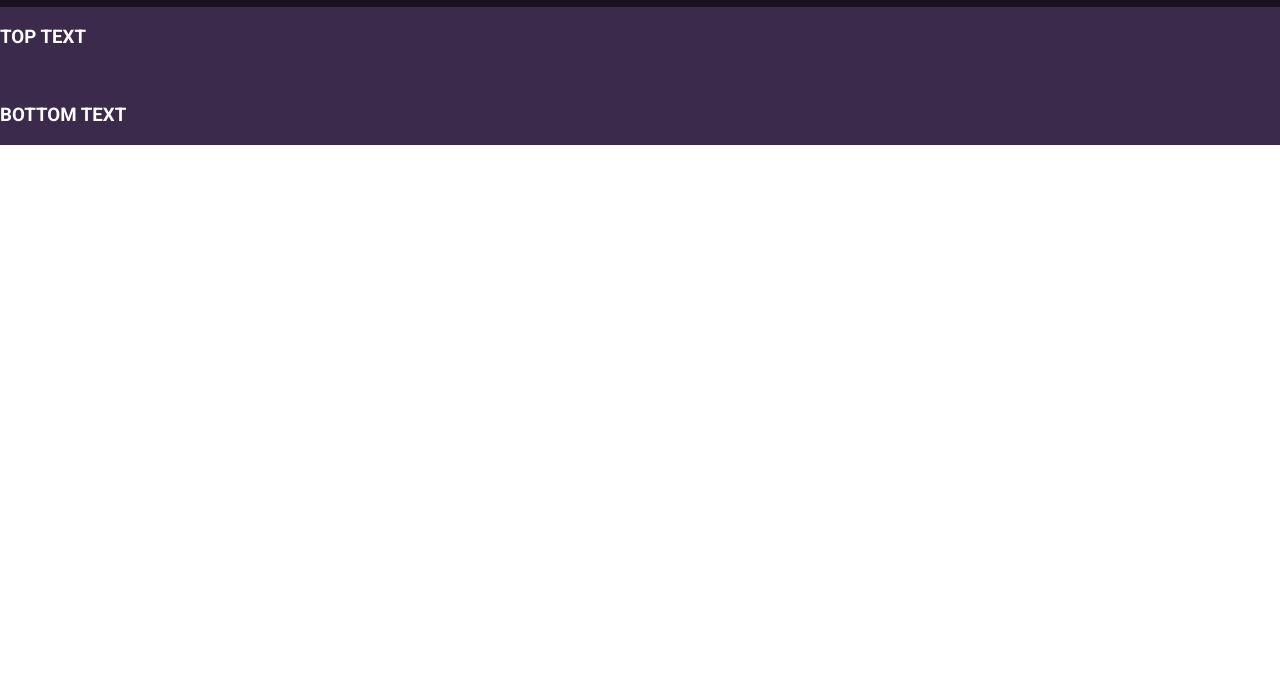
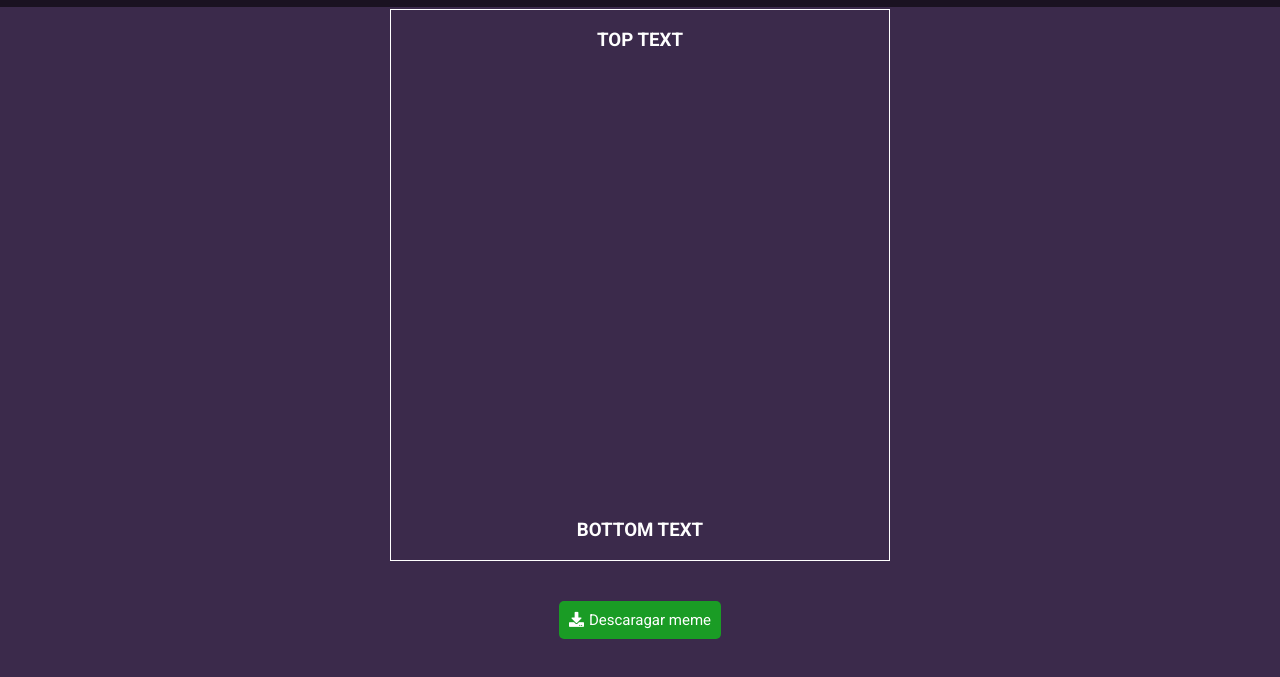
Before and after one commit to JosefinaMor/editor-de-memes, a plain HTML site: page index.html in a window 1280 px wide. Shown: the part 121-798 px from the top of the page. Drawn offline with Linux system fonts and the light colour scheme.

Commit message:
agrgo parte del main

```diff
--- a/index.html
+++ b/index.html
@@ -17,7 +17,7 @@
 </head>
 
 <body>
-    <main>
+    <header>
         <div class="barraNavegacion">
             <nav>
                 <h1>Generador de Memes</h1>
@@ -28,17 +28,18 @@
                 </ul>
             </nav>
         </div>
+    </header>
+    <main>
         <div class="conteiner">
             <div class="textoArriba">
                 <h3>TOP TEXT</h3>
             </div>
-            <div class="image">
                 <img src="" alt="">
-            </div>
             <div class="textoAbajo">
                 <h3>BOTTOM TEXT</h3>
             </div>
         </div>
+        <button class="botonDescargar"><i class="fas fa-download"></i>Descaragar meme</button>
     </main>
 </body>
 
--- a/style.css/style.css
+++ b/style.css/style.css
@@ -4,13 +4,10 @@
 }
 
 body{
+    color: #ffffff;
     display: flex;
+    flex-direction: column;
     margin: 0;
-}
-main{
-    width: 100vw;
-    background-color: #3b2a4b;
-    color: #ffffff;
 }
 .barraNavegacion{
     background-color: #1a1221;
@@ -19,6 +16,8 @@ main{
     justify-content: center;
     align-items: center;
     padding: 10px 0;
+    position: fixed;
+    z-index: 1;
 }
 nav{
     display: flex;
@@ -55,3 +54,31 @@ li button:hover{
 button i {
     margin-right: 5px;
 }
+main{
+    background-color: #3b2a4b;
+    height: 100vh;
+    display: flex;
+    flex-direction: column;
+    justify-content: center;
+    align-items: center;
+}
+.conteiner{
+    border: 1px solid #ffffff;
+    margin-top: 130px;
+    width: 500px;
+    height: 600px;
+    display: flex;
+    flex-direction: column;
+    justify-content: space-between;
+    align-items: center;
+}
+.botonDescargar{
+    border: 0;
+    border-radius: 5px;
+    outline: none;
+    background-color: #1a9c25;
+    color: #ffffff;
+    font-size: 15px;
+    padding: 10px;
+    margin: 40px 0;
+}
```
